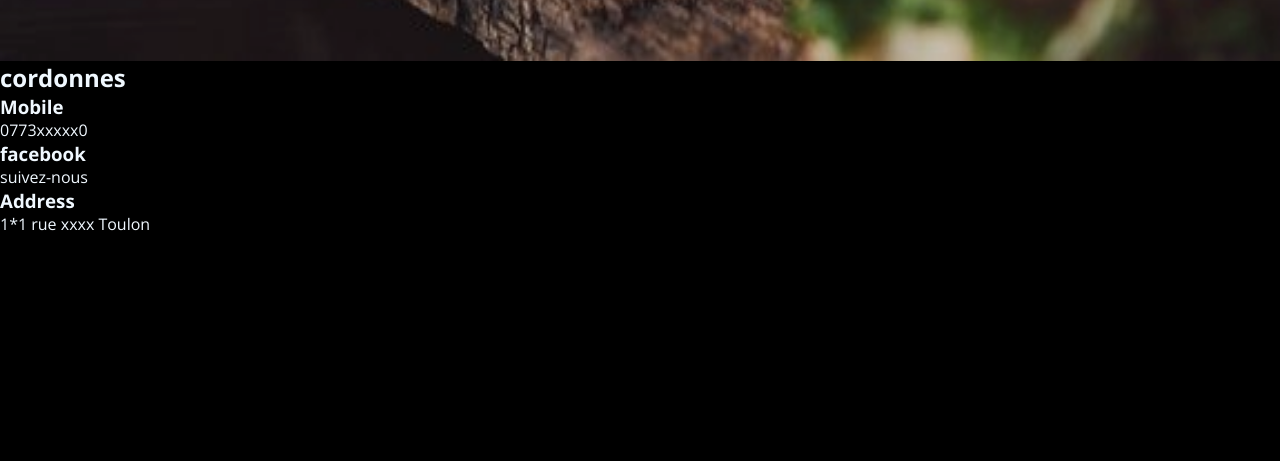
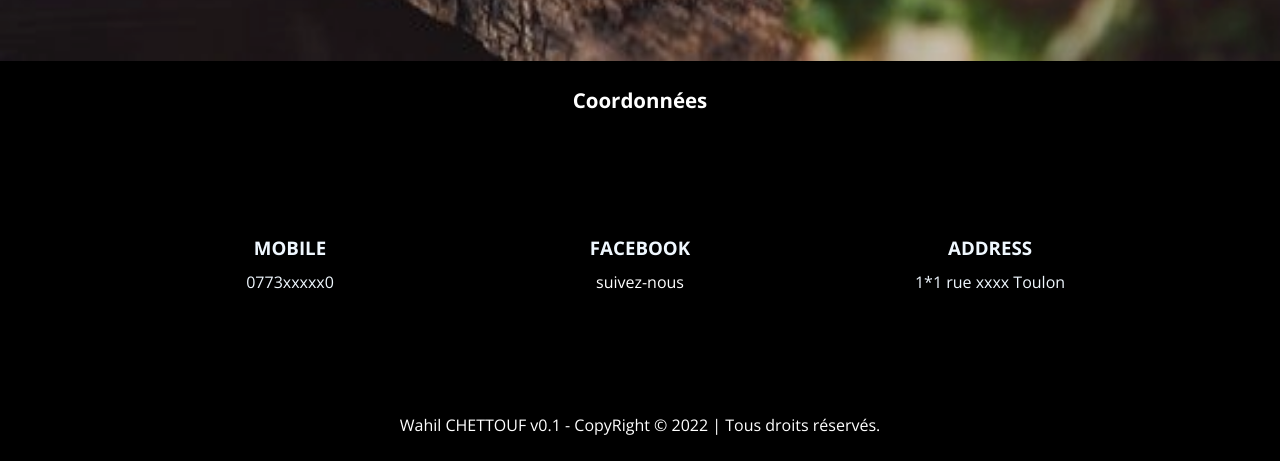
Before and after one commit to wahil09/Snack-Res, a plain HTML site: page index.html in a window 1280 px wide. Shown: the part 3019-3480 px from the top of the page. Drawn offline with nearby package versions, Linux system fonts and the light colour scheme.

Commit message:
ajoutement le css de footer et d'autre choses

```diff
--- a/index.html
+++ b/index.html
@@ -196,22 +196,27 @@
             </section>
         </main>
 
-        <footer class="main-footer" id="main-footer">
-            <div class="div-title-footer">
-                <h2 class="title-footer">cordonnes</h2>
+        <footer class="main-footer flex-r" id="main-footer">
+            <div class="container-footer flex-r">
+                <div class="div-title-footer flex-r">
+                    <h2 class="title-footer font-title">Coordonnées</h2>
                 </div>
-            <div class="all-cordonnes">
-                <div class="cordonner">
-                    <h3 class="title-cordonner">Mobile</h3>
+                <div class="all-cordonnes flex-r">
+                    <div class="cordonner ">
+                        <h3 class="title-cordonner" data-test="blue">Mobile</h3>
                         <span class="info-cordonner">0773xxxxx0</span>
                     </div>
                     <div class="cordonner">
                         <h3 class="title-cordonner">facebook</h3>
-                    <a class="info-cordonner">suivez-nous</a>
+                        <a href='fb' class="info-cordonner ">suivez-nous</a>
                     </div>
                     <div class="cordonner">
                         <h3 class="title-cordonner">Address</h3>
                         <span class="info-cordonner">1*1 rue xxxx Toulon</span>
+                    </div>
+                </div>
+                <div class="div-copyright flex-r">
+                    <a href="http://wahil-chettouf.infinityfreeapp.com/" class="lien-copy" target="_blanck">Wahil CHETTOUF v0.1 - CopyRight &copy; 2022 | Tous droits réservés.</a>
                 </div>
             </div>
         </footer>
--- a/public/css/style.css
+++ b/public/css/style.css
@@ -9,6 +9,7 @@
 }
 a {
     text-decoration: none;
+    color: #fff;
 }
 li {
     list-style: none;
@@ -57,6 +58,9 @@ li {
     width: 100px;
 }
 
+a[href*='wahil']:hover, a[href^='fb']:hover {
+    color: rgb(211, 17, 17);
+}
 
 /* ------------------- Style for container -------------------- */
 .container {
@@ -65,7 +69,7 @@ li {
     height: auto;
     display: grid;
     grid-template-columns: repeat(12, 1fr);
-    grid-template-rows: 90px auto 400px; /* -- mis 100% au   lieu de auto : esay -- */
+    grid-template-rows: 90px auto auto; /* -- mis 100% au   lieu de auto : esay -- */
     grid-template-areas: "header header header header header header header header header header header header "
     "main main main main main main main main main main main main "
     "footer footer footer footer footer footer footer footer footer footer footer footer ";
@@ -298,9 +302,10 @@ li {
 .container main .row .art-2 .container-art {
     background-color: black;
     width: 100%;
-    min-height: 700px;
+    min-height: 900px;
     height: auto;
     align-content: flex-start;
+    row-gap: 10px;
 }
 
 .container main .row .art-2 .container-art .div-title-art {
@@ -314,7 +319,7 @@ li {
     width: 1200px;
     height: auto;
     justify-content: space-between;
-    row-gap: 50px;
+    row-gap: 10px;
     column-gap: 100px;
     padding-left: 100px
 
@@ -331,6 +336,7 @@ li {
     align-content: flex-start;
     row-gap: 20px;
     position: relative;
+    word-wrap: break-word;
 }
 
 .container main .row .art-2 .container-art .all-spécialites .spécialiter .logo-spicialiter {
@@ -371,4 +377,50 @@ li {
     grid-area: footer;
     background-color: black;
     color:aliceblue;
+    min-height: 400px;
 }
+
+/* -- container footer -- */
+.container footer .container-footer {
+    width: 1200px;
+    height: 100%
+}
+
+/* -- div-title-footer -- */
+.container footer .container-footer .div-title-footer {
+    width: 100%;
+    height: 100
+}
+
+/* -- all-coordonnées -- */
+.container footer .container-footer .all-cordonnes {
+    width: 100%;
+    min-height: 200px;
+    height: auto;
+}
+
+.container footer .container-footer .all-cordonnes .cordonner {
+    width: 200px;
+    height: 70px;
+    display: flex;
+    justify-content: space-evenly;
+    align-items: center;
+    flex-wrap: wrap;
+}
+
+.container footer .container-footer .all-cordonnes .cordonner .title-cordonner {
+    width: 100%;
+    text-align: center;
+    text-transform: uppercase;
+}
+
+.container footer .container-footer .all-cordonnes .cordonner .info-cordonner {
+    width: 100%;
+    text-align: center;
+}
+
+/* -- div-copyright -- */
+.container footer .container-footer .div-copyright {
+    width: 100%;
+
+}
```
Lines whose indentation alone changed are shown as unchanged.
